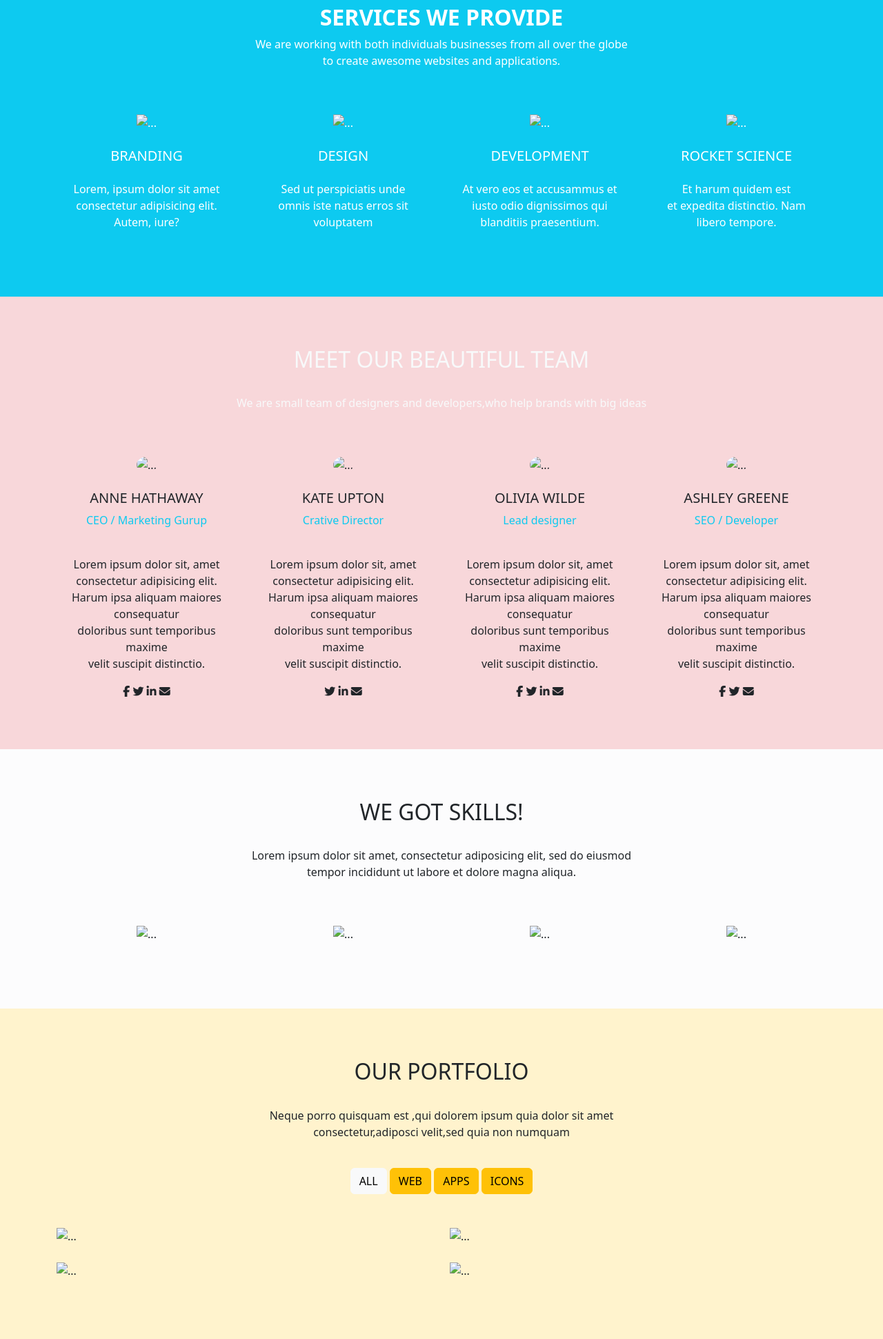
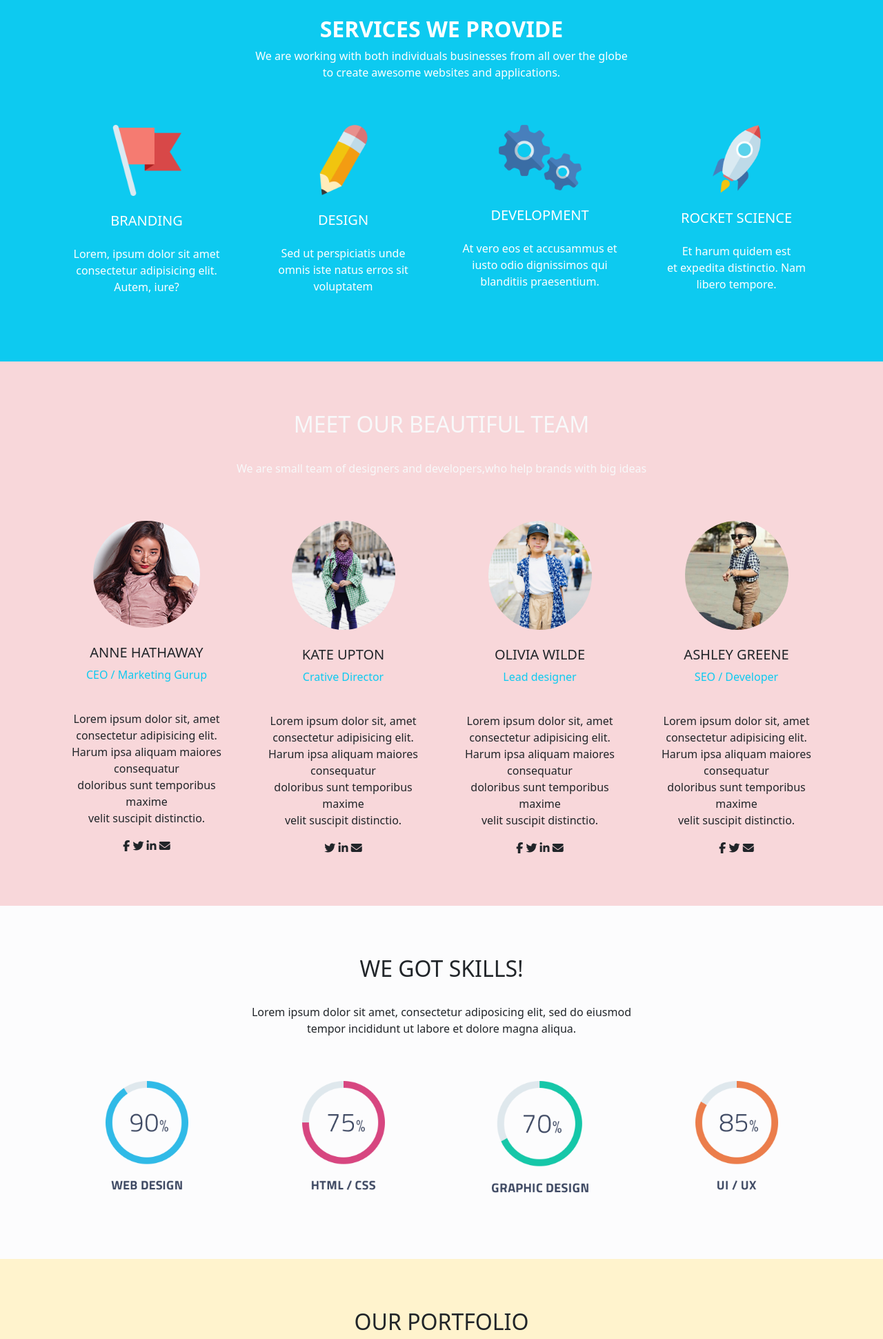
Before and after one commit to atkia-31/Cuda-Portfolio-Website, a plain HTML site: page index.html in a window 1280 px wide. Shown: the part 499-2440 px from the top of the page at 69% size. Drawn offline with Linux system fonts and the light colour scheme; the site is published under a folder, as on GitHub Pages, so addresses that start at the root find nothing.

Commit message:
picture added

```diff
--- a/index.html
+++ b/index.html
@@ -19,7 +19,7 @@
             <nav class="navbar navbar-expand-lg bg-dark-subtle">
                 <div class="container-fluid">
                     <a class="navbar-brand" href="#"><img width="100" class="img-fluid"
-                            src="/images/cuda-logo-black-01.png" alt=""></a>
+                            src="images/cuda-logo-black-01.png" alt=""></a>
                     <button class="navbar-toggler" type="button" data-bs-toggle="collapse" data-bs-target="#navbarNav"
                         aria-controls="navbarNav" aria-expanded="false" aria-label="Toggle navigation">
                         <span class="navbar-toggler-icon"></span>
@@ -107,7 +107,7 @@
             <div class="row ">
                 <div class="col">
                     <div class="text-center text-white"><br><br>
-                        <img width="100" class="img-fluid" src="/images/flag.png" class="card-img-top" alt="..."> <br>
+                        <img width="100" class="img-fluid" src="images/flag.png" class="card-img-top" alt="..."> <br>
                         <div class="card-body "><br>
                             <h5 class="card-title ">BRANDING</h5> <br>
                             <p class="card-text ">Lorem, ipsum dolor sit amet <br>
@@ -119,7 +119,7 @@
                 </div>
                 <div class="col">
                     <div class="text-center text-white"><br><br>
-                        <img width="70" class="img-fluid" src="/images/Cuda-Single-Page-Portfolio.png"
+                        <img width="70" class="img-fluid" src="images/Cuda-Single-Page-Portfolio.png"
                             class="card-img-top" alt="..."><br>
                         <div class="card-body"><br>
                             <h5 class="card-title">DESIGN</h5>
@@ -132,7 +132,7 @@
                 </div>
                 <div class="col">
                     <div class="text-center text-white"><br><br>
-                        <img width="120" class="img-fluid" src="/images/settinge-Single-Page-Portfolio.png"
+                        <img width="120" class="img-fluid" src="images/settinge-Single-Page-Portfolio.png"
                             class="card-img-top" alt="..."><br>
                         <div class="card-body"><br>
                             <h5 class="card-title">DEVELOPMENT</h5>
@@ -145,7 +145,7 @@
                 </div>
                 <div class="col">
                     <div class="text-center text-white"><br><br>
-                        <img width="70" class="img-fluid" src="/images/Rocket-Single-Page-Portfolio.png"
+                        <img width="70" class="img-fluid" src="images/Rocket-Single-Page-Portfolio.png"
                             class="card-img-top" alt="...">
                         <div class="card-body"><br>
                             <h5 class="card-title">ROCKET SCIENCE</h5>
@@ -197,7 +197,7 @@
         <div class="container">
             <div class="row">
                 <div class="col text-center mt-0">
-                    <img width="155" src="/instagram-05.jpg" class="rounded-circle" alt="...">
+                    <img width="155" src="instagram-05.jpg" class="rounded-circle" alt="...">
                     <br>
                     <br>
                     <h5>ANNE HATHAWAY</h5>
@@ -215,7 +215,7 @@
 
                 </div>
                 <div class="col text-center ">
-                    <img width="150" src="/kid-01.jpg" class="rounded-circle" alt="...">
+                    <img width="150" src="kid-01.jpg" class="rounded-circle" alt="...">
                     <br>
                     <br>
                     <h5>KATE UPTON</h5>
@@ -231,7 +231,7 @@
                     <i class="fa-solid fa-envelope"></i>
                 </div>
                 <div class="col text-center">
-                    <img width="150" src="/kid-02.jpg" class="rounded-circle" alt="...">
+                    <img width="150" src="kid-02.jpg" class="rounded-circle" alt="...">
                     <br>
                     <br>
                     <h5>OLIVIA WILDE</h5>
@@ -248,7 +248,7 @@
                     <i class="fa-solid fa-envelope"></i>
                 </div>
                 <div class="col text-center">
-                    <img width="150" src="/kid-03.jpg" class="rounded-circle" alt="...">
+                    <img width="150" src="kid-03.jpg" class="rounded-circle" alt="...">
                     <br>
                     <br>
                     <h5>ASHLEY GREENE</h5>
@@ -294,19 +294,19 @@
 
             <div class="row">
                 <div class="col">
-                    <img width="120" class="img-fluid" src="/Cuda-Single-Page-Portfolio.png" class="card-img-top"
+                    <img width="120" class="img-fluid" src="Cuda-Single-Page-Portfolio.png" class="card-img-top"
                         alt="...">
                 </div>
                 <div class="col">
-                    <img width="120" class="img-fluid" src="/Cuda-2-Single-Page-Portfolio.png" class="card-img-top"
+                    <img width="120" class="img-fluid" src="Cuda-2-Single-Page-Portfolio.png" class="card-img-top"
                         alt="...">
                 </div>
                 <div class="col">
-                    <img width="140" class="img-fluid" src="/Cuda-3-Single-Page-Portfolio.png" class="card-img-top"
+                    <img width="140" class="img-fluid" src="Cuda-3-Single-Page-Portfolio.png" class="card-img-top"
                         alt="...">
                 </div>
                 <div class="col">
-                    <img width="120" class="img-fluid" src="/Cuda-4-Single-Page-Portfolio.png" class="card-img-top"
+                    <img width="120" class="img-fluid" src="Cuda-4-Single-Page-Portfolio.png" class="card-img-top"
                         alt="...">
 
 
@@ -358,7 +358,7 @@
                     <div class="row row-cols-1 row-cols-md-2 g-4">
                         <div class="col">
                             <div class="">
-                                <img src="/images/3d-tv-1-Single-Page-Portfolio.png" class="card-img-top" alt="...">
+                                <img src="images/3d-tv-1-Single-Page-Portfolio.png" class="card-img-top" alt="...">
                                 <div class="card-body">
 
                                 </div>
@@ -366,7 +366,7 @@
                         </div>
                         <div class="col">
                             <div class="">
-                                <img src="/images/3d-tv-2-Single-Page-Portfolio.png" class="card-img-top" alt="...">
+                                <img src="images/3d-tv-2-Single-Page-Portfolio.png" class="card-img-top" alt="...">
                                 <div class="card-body">
 
                                 </div>
@@ -374,7 +374,7 @@
                         </div>
                         <div class="col">
                             <div class="">
-                                <img src="/images/3d-tv-3-Single-Page-Portfolio.png" class="card-img-top" alt="...">
+                                <img src="images/3d-tv-3-Single-Page-Portfolio.png" class="card-img-top" alt="...">
                                 <div class="card-body">
 
                                 </div>
@@ -382,7 +382,7 @@
                         </div>
                         <div class="col">
                             <div class="">
-                                <img src="/images/3d-tv-4-Single-Page-Portfolio.png" class="card-img-top" alt="...">
+                                <img src="images/3d-tv-4-Single-Page-Portfolio.png" class="card-img-top" alt="...">
                                 <div class="card-body">
 
 
@@ -426,7 +426,7 @@
                 <div class=" mb-3" style="max-width: 540px;">
                     <div class="row g-0">
                         <div class="col-md-4">
-                            <img width="80" src="/instagram-05.jpg" class="img-fluid rounded-circle" alt="...">
+                            <img width="80" src="instagram-05.jpg" class="img-fluid rounded-circle" alt="...">
                         </div>
                         <div class="col-md-8">
                             <div class="card-body text-start">
@@ -443,7 +443,7 @@
                 <div class=" mb-3" style="max-width: 540px;">
                     <div class="row g-0">
                         <div class="col-md-4">
-                            <img width="80" src="/kid-01.jpg" class="img-fluid rounded-circle" alt="...">
+                            <img width="80" src="kid-01.jpg" class="img-fluid rounded-circle" alt="...">
                         </div>
                         <div class="col-md-8">
                             <div class="card-body text-start">
@@ -460,7 +460,7 @@
                 <div class=" mt-5" style="max-width: 540px;">
                     <div class="row g-0">
                         <div class="col-md-4">
-                            <img width="80" src="/kid-02.jpg" class="img-fluid rounded-circle" alt="...">
+                            <img width="80" src="kid-02.jpg" class="img-fluid rounded-circle" alt="...">
                         </div>
                         <div class="col-md-8">
                             <div class="card-body text-start">
@@ -479,7 +479,7 @@
                 <div class=" mt-5" style="max-width: 540px;">
                     <div class="row g-0">
                         <div class="col-md-4">
-                            <img width="80" src="/kid-03.jpg" class="img-fluid rounded-circle" alt="...">
+                            <img width="80" src="kid-03.jpg" class="img-fluid rounded-circle" alt="...">
                         </div>
                         <div class="col-md-8">
                             <div class="card-body text-start">
```
